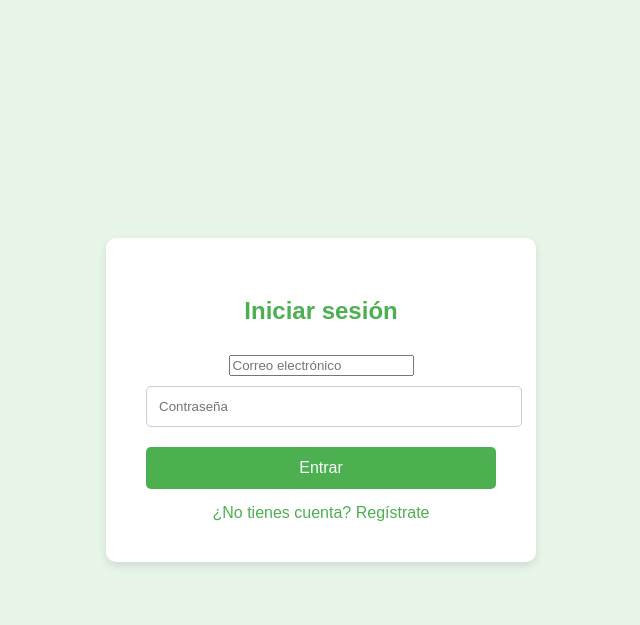
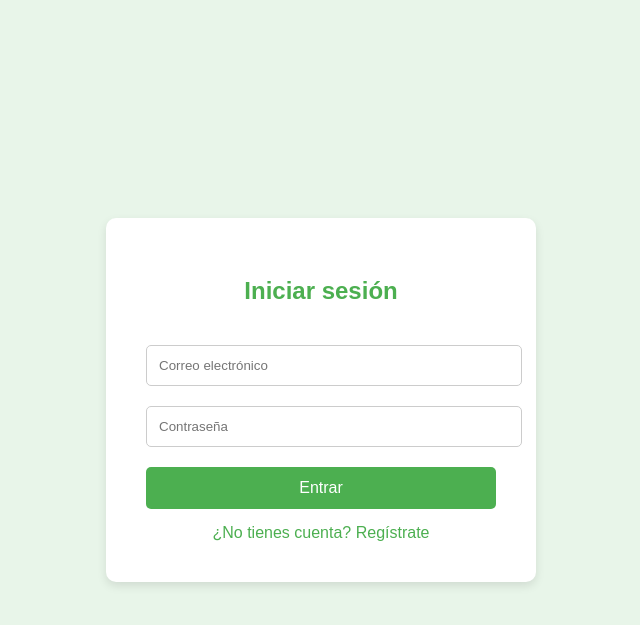
Before and after one commit to HugoReyIn/DetectorGranizo, a FastAPI app: page / in a window 1280 px wide. Shown: the top 625 px of the page, without its empty margins (319-959 px from the left). Run offline with FastAPI, Linux system fonts and the light colour scheme.

Commit message:
Update style.css to add imput email

```diff
--- a/src/static/style.css
+++ b/src/static/style.css
@@ -39,7 +39,7 @@ h2 {
 }
 
 /* Inputs de formulario */
-input[type="text"], input[type="password"] {
+input[type="text"], input[type="password"], input[type="email"] {
   width: 100%;
   padding: 12px;
   margin: 10px 0;
```
